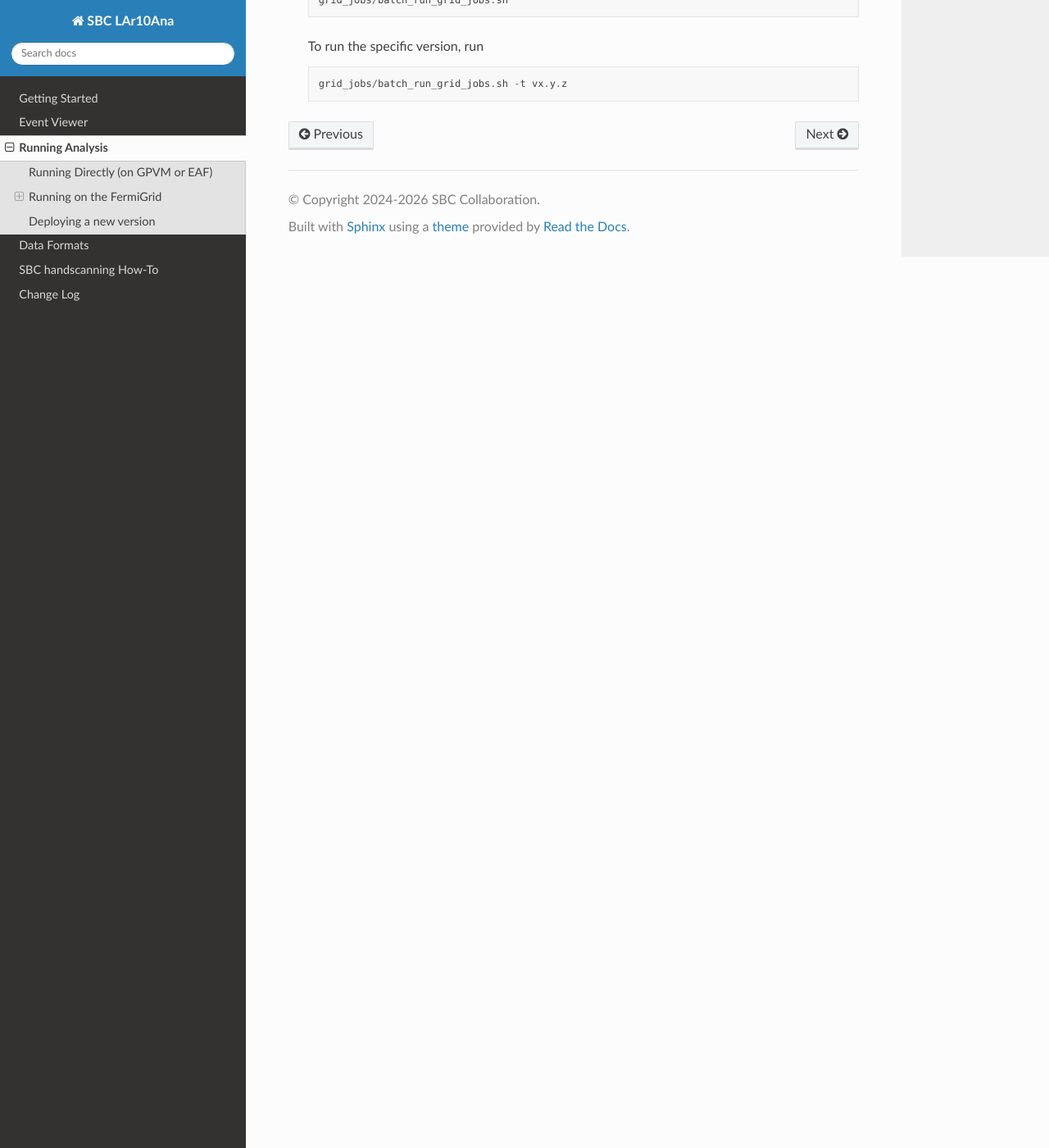
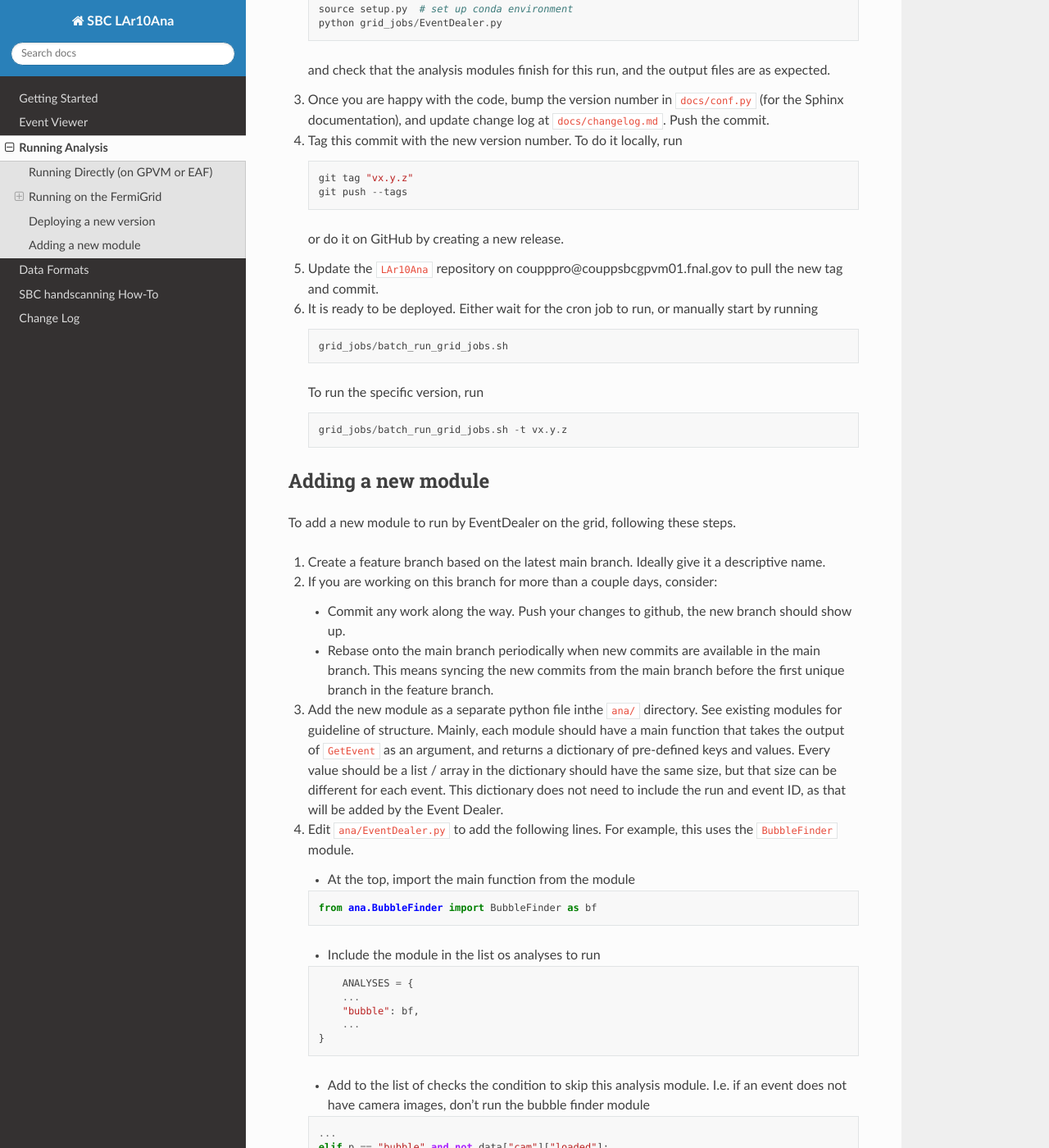
Before and after one commit to SBC-Collaboration/LAr10Ana, a Sphinx documentation site: the page built from docs/running_analysis.md, in a window 1280 px wide and 1400 px high, scrolled down 3523 px. Shown: the whole window at 82% size. Built offline with Sphinx 7.4.7 and the Read the Docs theme 3.1.0, drawn with Linux system fonts in a browser that asks for light colours; some of the changed text lies outside the part shown.

Commit message:
Update instruction on adding new analysis module and the clean up scripts

````diff
--- a/docs/running_analysis.md
+++ b/docs/running_analysis.md
@@ -35,7 +35,7 @@
 The `LAr10Ana/grid_jobs/` directory also contains a few bash scripts to help with submitting and running jobs on the Fermi grid. The jobs need to be submitted from `couppsbcgpvm01.fnal.gov`. For production mode and automated submission, use `coupppro` user, which is set up with managed kerberos ticket.
 
 ### 1. `batch_run_gridjob.sh`
-This is the script to run to submit multiple jobs. It checks the folder of both the raw data tarball and the analysis outputs. For each run, it checks if the recon output doesn't exist, or current repository tag (like `v0.0.7`) is newer than the existing output for this run. If either is true, it will proceed to submitting a job for this run. It keeps track of the run ID and job ID of submitted jobs at `~/.cache/sbc_job_list.csv`, and also uses a lockfile to prevent multiple instances running at the same time.
+This is the script to run to submit multiple jobs. It checks the folder of both the raw data tarball and the analysis outputs. For each run, it checks if the recon output doesn't exist, or current repository tag (like `v0.0.7`) is newer than the existing output for this run. If either is true, it will proceed to submitting a job for this run. It keeps track of the run ID and job ID of submitted jobs at `~/.cache/sbc/job_list.csv`, and also uses a lockfile to prevent multiple instances running at the same time.
 
 Three tags are available for this script.
 - `--verbose` or `-v`: Verbose mode, more detailed logging. Passed to `run_gridjob.sh`.
@@ -59,8 +59,15 @@
 ### 3. `gridjob.sh`
 This script is the one that actually runs on the grid node. It configures conda environment, copies the data from PNFS to the internal storage of the node, untars it, and runs `EventDealer.py`. After `EventDealer.py` is finished, is copies the output folder from the node back to the PNFS.
 
-### 4. `cleanup.sh`
-This is another piece of script that needs to be run explicitly. Since all data and output files are in the scratch part of PNFS, they are not persistent. For each run in the `grid_output` folder, it checks the exit code of the log file. If the code is not zero, then the output folder is deleted. If it's zero, meaning success, it will then compare the version of the output to the run existing in the destination (`/exp/e961/data/SBC-25-recon/dev-output` in most cases). If the version is the same or newer, then the output in the destination will be overwritten by the new output. If not, the new output will be discarded. Then, it removes the run from `~/.cache/sbc_job_list.csv`. The raw data tarball is left in temp_data folder, to avoid repeated file operations.
+### 4. `clean_up.sh`
+This is another piece of script that needs to be run explicitly. Since all data and output files are in the scratch part of PNFS, they are not persistent. For each run in the `grid_output` folder, it checks the exit code of the log file. If the code is not zero, then the output folder is deleted. If it's zero, meaning success, it will then compare the version of the output to the run existing in the destination (`/exp/e961/data/SBC-25-recon/dev-output` in most cases). If the version is the same or newer, then the output in the destination will be overwritten by the new output. If not, the new output will be discarded. Then, it removes the run from `~/.cache/sbc/job_list.csv`. The raw data tarball is left in temp_data folder, to avoid repeated file operations.
+It has a tag `--tag` or `-t`. If a version (`v0.1.0` for example) is passed with the tag, then it will look instead at the `grid_output_v0.1.0` folder, and move all finished data back to `/exp/e961/data/SBC-25-recon/v0.1.0`.
+
+### 5. `batch_clean_up.sh`
+This is basically a wrapper script that detects all the versions available in the `/pnfs/coupp/scratch/coupppro` folder, and runs `clean_up.sh` on each of those versions, including the main one without a version. Then it cleans up any empty folders in the temp folder.
+
+### Cron jobs
+The analysis is run on any new data, and on all data when a new version is added to `~/LAr10Ana` in the `coupppro` user home directory. This is done by cron jobs. Every six hours, it runs `batch_run_gridjob.sh` to submit new jobs. Every hour, it runs `batch_clean_up.sh` to move any completed analysis to the destination. The log file of each of the scrips are saved to `~/.cache/sbc/`. To see the current cron job of a user, run `crontab -l`. To edit, run `crontab -e`.
 
 ## Deploying a new version
 Here's the recommended steps when running a new version on the grid.
@@ -87,3 +94,50 @@
     ```
     grid_jobs/batch_run_grid_jobs.sh -t vx.y.z
     ```
+
+## Adding a new module
+To add a new module to run by EventDealer on the grid, following these steps.
+1. Create a feature branch based on the latest main branch. Ideally give it a descriptive name.
+2. If you are working on this branch for more than a couple days, consider:
+    - Commit any work along the way. Push your changes to github, the new branch should show up.
+    - Rebase onto the main branch periodically when new commits are available in the main branch. This means syncing the new commits from the main branch before the first unique branch in the feature branch.
+3. Add the new module as a separate python file inthe `ana/` directory. See existing modules for guideline of structure. Mainly, each module should have a main function that takes the output of `GetEvent` as an argument, and returns a dictionary of pre-defined keys and values. Every value should be a list / array in the dictionary should have the same size, but that size can be different for each event. This dictionary does not need to include the run and event ID, as that will be added by the Event Dealer.
+4. Edit `ana/EventDealer.py` to add the following lines. For example, this uses the `BubbleFinder` module.
+    - At the top, import the main function from the module
+    ```
+    from ana.BubbleFinder import BubbleFinder as bf
+    ```
+    - Include the module in the list os analyses to run
+    ```
+        ANALYSES = {
+        ...
+        "bubble": bf,
+        ...
+    }
+    ```
+    - Add to the list of checks the condition to skip this analysis module. I.e. if an event does not have camera images, don't run the bubble finder module
+    ```
+    ...
+    elif p == "bubble" and not data["cam"]["loaded"]:
+    print(f"Skipping {p} analysis -- camera data not loaded.")
+    continue
+    ...
+    ```
+    - Add the module into the list of analyses to run in the main function
+    ```
+    if __name__ == "__main__":
+    if len(sys.argv) > 1:
+        ProcessSingleRun(
+            rundir=sys.argv[1],
+            recondir=sys.argv[2],
+            process_list = [..., "bubble", ...])
+    else:
+        ProcessSingleRun(
+            rundir="/exp/e961/data/SBC-25-daqdata/20260212_1.tar",
+            recondir="/PATH/TO/TEST/OUTPUT/DIRECTORY/"
+            process_list = [..., "bubble", ...])
+    ```
+    - Then test run the new version of Event Dealer on GPVM, to make sure it can handle the output format of the new module without throwing any errors.
+    - Add documentation of the data output to `docs/data_format.md`.
+    - Commit and push changes to the feature branch, open a pull request to main branch.
+    - When ready, create a new version (instruction above), and start running on the grid~
````
